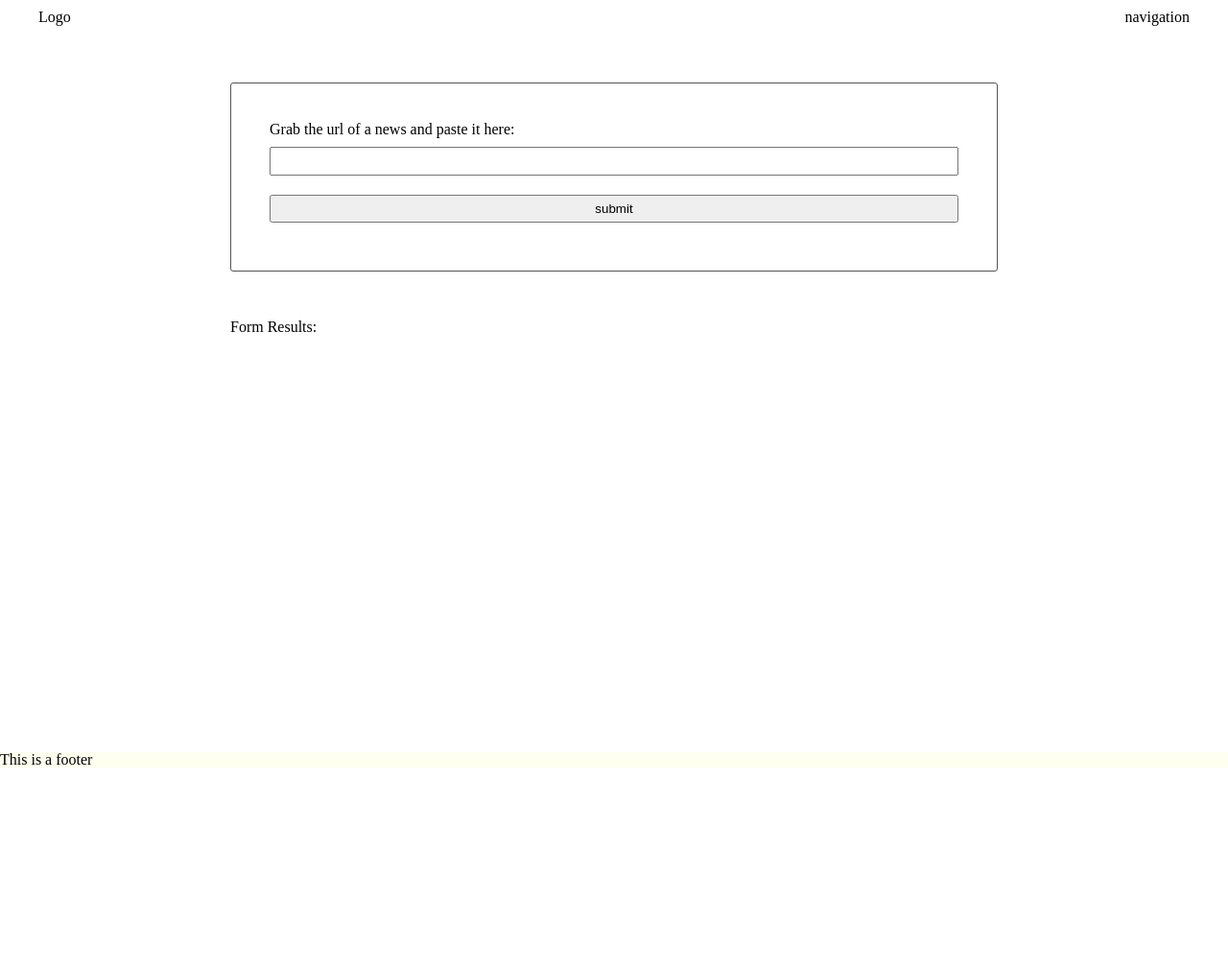
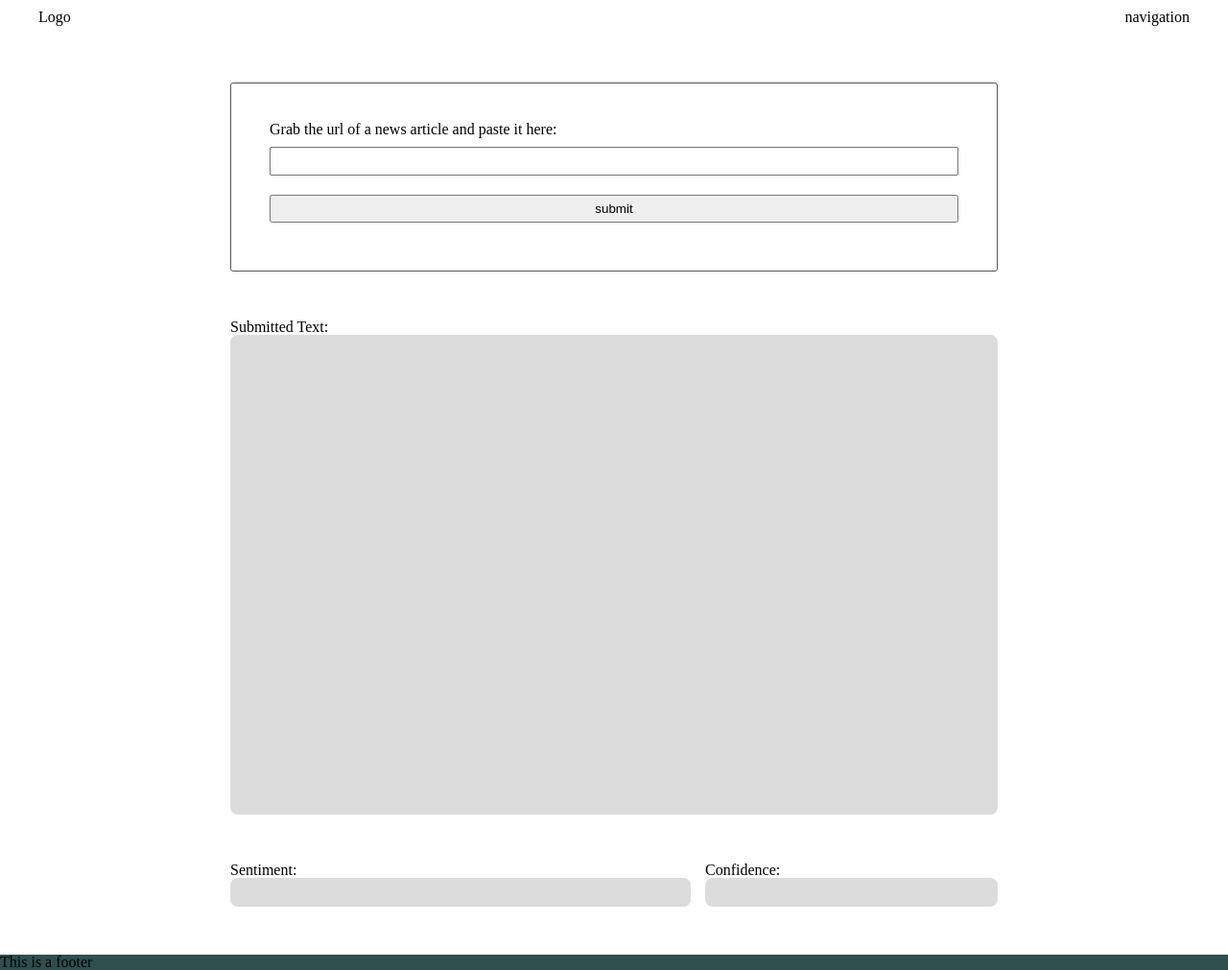
Before and after one commit to She-Codes/udacity-evaluate-news-nlp, a website built with webpack: page src/client/views/index.html in a window 1280 px wide. Shown: the whole page at 96% size. Before the commit the page ends 800 px from the top, so only its background shows below. Built offline with nearby package versions, Linux system fonts and the light colour scheme.

Commit message:
display results

```diff
--- a/src/client/index.js
+++ b/src/client/index.js
@@ -6,9 +6,32 @@ import './styles/base.scss';
 import './styles/header.scss';
 import './styles/footer.scss';
 import './styles/form.scss';
+import './styles/results.scss';
 
 const form = document.querySelector('form');
+const textWrapper = document.getElementById('text');
+const sentimentWrapper = document.getElementById('sentiment-wrapper');
+const confidenceWrapper = document.getElementById(
+  'confidence-wrapper'
+);
 const baseRoute = 'http://localhost:3000/getsentiment';
+
+const resetApp = () => {
+  const error = document.getElementById('error');
+
+  if (error) form.removeChild(error);
+  textWrapper.innerHTML = '';
+  sentimentWrapper.innerHTML = '';
+  confidenceWrapper.innerHTML = '';
+};
+
+const renderArticleAnalysis = data => {
+  const { polarity, text, polarity_confidence: confidence } = data;
+
+  textWrapper.innerHTML = text;
+  sentimentWrapper.innerHTML = polarity;
+  confidenceWrapper.innerHTML = `${Math.floor(confidence * 100)}%`;
+};
 
 const getArticleAnalysis = async urlVal => {
   try {
@@ -25,12 +48,15 @@ const getArticleAnalysis = async urlVal => {
 
 const handleSubmit = async e => {
   e.preventDefault();
-  const error = document.getElementById('error');
-  if (error) form.removeChild(error);
+
   const url = form.url.value;
+
+  resetApp();
+
   if (url) {
     const articleAnalysis = await getArticleAnalysis(url);
     console.log(articleAnalysis);
+    renderArticleAnalysis(articleAnalysis.data);
   } else {
     form.insertAdjacentHTML(
       'afterbegin',
--- a/src/client/styles/footer.scss
+++ b/src/client/styles/footer.scss
@@ -1,3 +1,4 @@
+$footer_color: darkslategray;
 footer {
-  background: ivory;
+  background: $footer_color;
 }
--- /dev/null
+++ b/src/client/styles/results.scss
@@ -0,0 +1,31 @@
+#text {
+  height: 500px;
+  overflow: auto;
+  border-radius: 8px;
+  background: gainsboro;
+  padding: 15px;
+  line-height: 1.2;
+}
+
+#results {
+  margin-top: 50px;
+  display: flex;
+
+  .wrapper {
+    border-radius: 8px;
+    background: gainsboro;
+    height: 30px;
+    display: flex;
+    justify-content: center;
+    align-items: center;
+  }
+
+  #sentiment {
+    width: 60%;
+    margin-right: 15px;
+  }
+
+  #confidence {
+    flex-grow: 1;
+  }
+}
--- a/src/client/views/index.html
+++ b/src/client/views/index.html
@@ -19,15 +19,25 @@
         <main>
             <section>
                 <form>
-                    <p>Grab the url of a news and paste it here:</p>
+                    <p>Grab the url of a news article and paste it here:</p>
                     <input type="text" name="url">
                     <input type="submit" name="" value="submit">
                 </form>
             <section>
 
             <section>
-                <strong>Form Results:</strong>
-                <div id="results"></div>
+                <p>Submitted Text:</p>
+                <div id="text"></div>
+                <div id="results">
+                    <div id="sentiment">
+                        <p>Sentiment:</p>
+                        <p id="sentiment-wrapper" class="wrapper"></p>
+                    </div>
+                    <div id="confidence">
+                        <p>Confidence:</p>
+                        <p id="confidence-wrapper" class="wrapper"></p>
+                    </div>
+                </div>
             </section>
         </main>
 
--- a/src/server/index.js
+++ b/src/server/index.js
@@ -34,7 +34,6 @@ var textapi = new aylienTextAPI({
 
 app.get('/', function(req, res) {
   res.sendFile('dist/index.html');
-  //res.sendFile(path.resolve('src/client/views/index.html'))
 });
 
 app.post('/getsentiment', function(req, res) {
```
